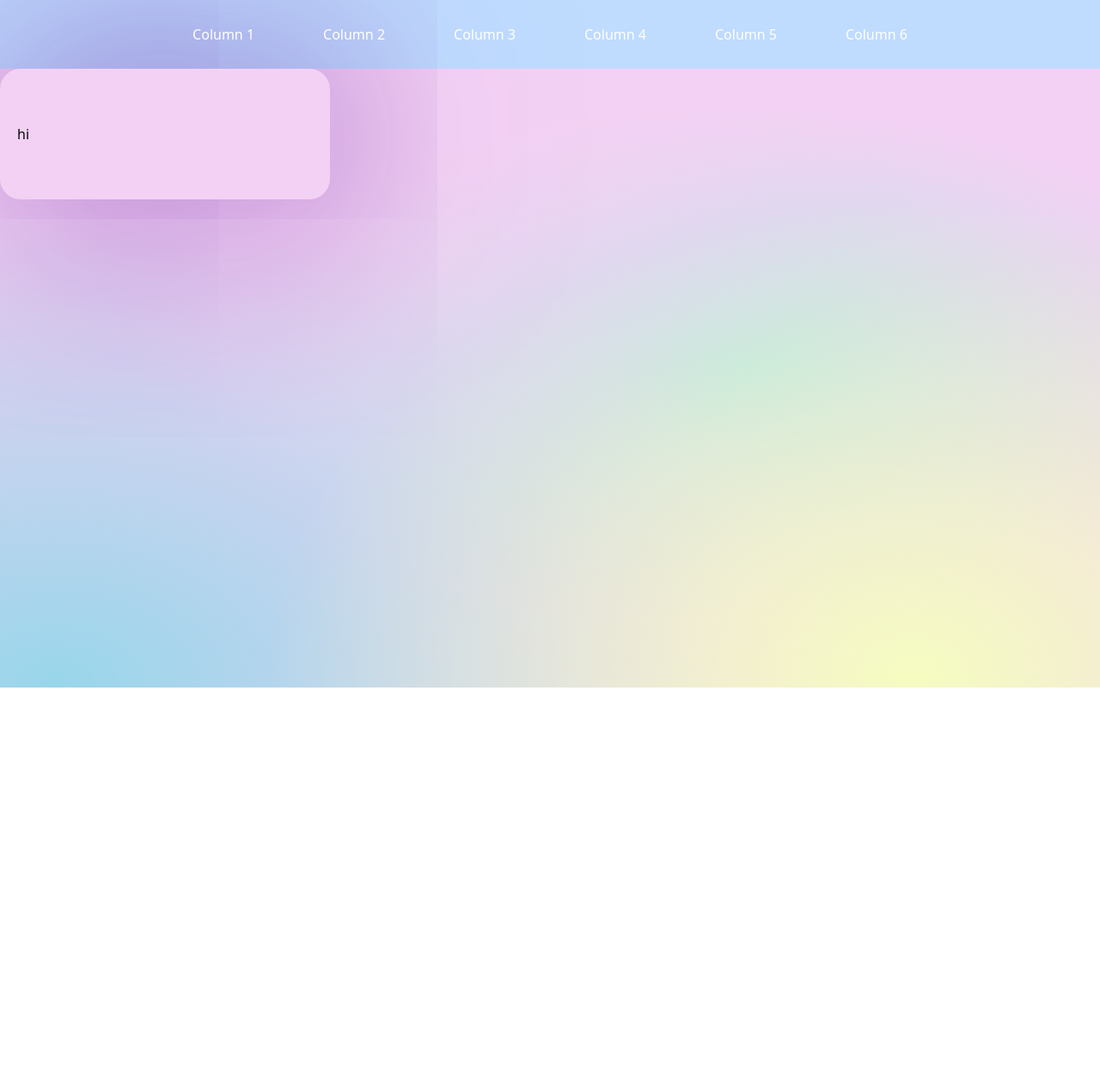
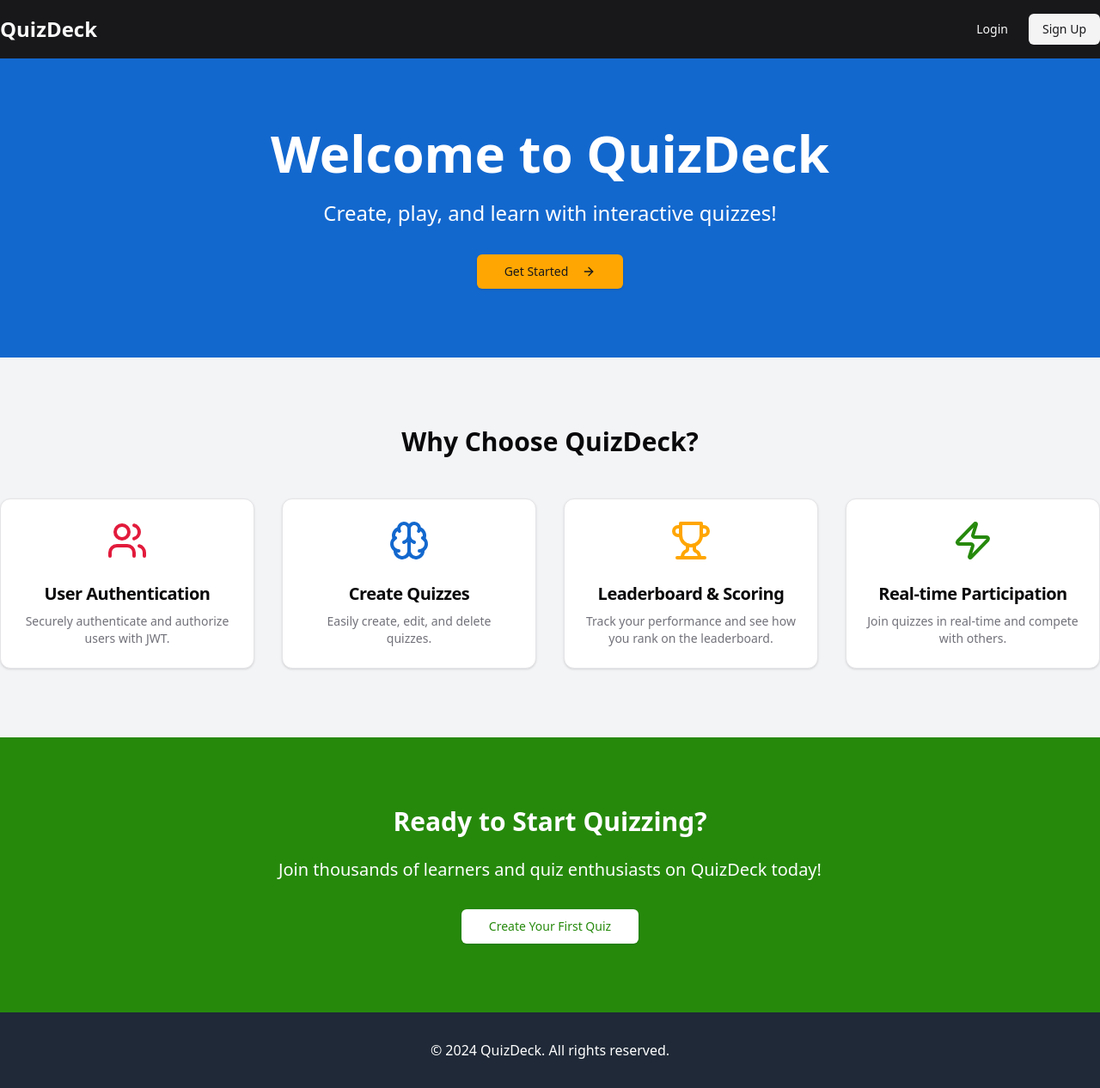
Before and after one commit to smresponsibilities/QuizDeck, a React (Vite) app in the folder frontend/: page / in a window 1280 px wide. Shown: the whole page at 86% size. Before the commit the page ends 800 px from the top, so only its background shows below. Built offline with nearby package versions, Linux system fonts and the light colour scheme.

Commit message:
feat(ui): Create landing page

```diff
--- a/frontend/src/components/footer.jsx
+++ b/frontend/src/components/footer.jsx
@@ -1,12 +1,9 @@
 export default function Footer() {
   return (
-    <div className="inset-x-0 bottom-0 flex flex-col items-center justify-center gap-1 bg-black p-3">
-      <p className="text-white">Row 1</p>
-      <p className="text-white">Row 2</p>
-      <p className="text-white">Row 3</p>
-      <p className="text-white">Row 4</p>
-      <p className="text-white">Row 5</p>
-      <p className="text-white">Row 6</p>
+    <div className="bg-gray-800 text-white py-8">
+      <div className="container mx-auto text-center">
+        <p>&copy; 2024 QuizDeck. All rights reserved.</p>
+      </div>
     </div>
   );
 }
--- a/frontend/src/components/navbar.jsx
+++ b/frontend/src/components/navbar.jsx
@@ -1,12 +1,15 @@
+import { Button } from "@/components/ui/button";
+
 export default function Navbar() {
   return (
-    <div className="inset-x-0 top-0 flex h-20 flex-row items-center justify-center gap-20 bg-blue-200">
-      <p className="text-white">Column 1</p>
-      <p className="text-white">Column 2</p>
-      <p className="text-white">Column 3</p>
-      <p className="text-white">Column 4</p>
-      <p className="text-white">Column 5</p>
-      <p className="text-white">Column 6</p>
+    <div className="bg-primary text-primary-foreground py-4">
+      <div className="container mx-auto flex justify-between items-center">
+        <h1 className="text-2xl font-bold">QuizDeck</h1>
+        <nav>
+          <Button variant="ghost">Login</Button>
+          <Button variant="secondary" className="ml-2">Sign Up</Button>
+        </nav>
+      </div>
     </div>
   );
 }
--- a/frontend/src/pages/landing.jsx
+++ b/frontend/src/pages/landing.jsx
@@ -1,14 +1,84 @@
-import Card from "../components/card";
+import { Button } from "@/components/ui/button";
+import { Card, CardContent, CardDescription, CardHeader, CardTitle } from "@/components/ui/card";
+import { ArrowRight, Users, Brain, Trophy, Zap } from 'lucide-react';
+import Navbar from "../components/navbar";
 import Footer from "../components/footer";
-import Navbar from "../components/navbar";
-// import "./landingpage.css";
-// import React from "react";
 
 export default function LandingPage() {
   return (
-    <div className="gradient h-screen">
+    <div className="min-h-screen bg-gray-100 flex flex-col">
       <Navbar />
-      <Card>hi</Card>
+
+
+      <div className="flex-grow">
+
+        <section className="bg-[#1368ce] text-white py-20">
+          <div className="container mx-auto text-center">
+            <h2 className="text-4xl md:text-6xl font-bold mb-6">Welcome to QuizDeck</h2>
+            <p className="text-xl md:text-2xl mb-8">Create, play, and learn with interactive quizzes!</p>
+            <Button size="lg" className="bg-[#ffa602] text-primary hover:bg-[#ff9502]">
+              Get Started <ArrowRight className="ml-2" />
+            </Button>
+          </div>
+        </section>
+
+        <section className="py-20">
+          <div className="container mx-auto">
+            <h3 className="text-3xl font-bold text-center mb-12">Why Choose QuizDeck?</h3>
+            <div className="grid grid-cols-1 md:grid-cols-2 lg:grid-cols-4 gap-8">
+              <FeatureCard
+                icon={<Users className="h-12 w-12 text-[#e21b3c]" />}
+                title="User Authentication"
+                description="Securely authenticate and authorize users with JWT."
+              />
+              <FeatureCard
+                icon={<Brain className="h-12 w-12 text-[#1368ce]" />}
+                title="Create Quizzes"
+                description="Easily create, edit, and delete quizzes."
+              />
+              <FeatureCard
+                icon={<Trophy className="h-12 w-12 text-[#ffa602]" />}
+                title="Leaderboard & Scoring"
+                description="Track your performance and see how you rank on the leaderboard."
+
+              />
+              <FeatureCard
+                icon={<Zap className="h-12 w-12 text-[#26890c]" />}
+                title="Real-time Participation"
+                description="Join quizzes in real-time and compete with others."
+
+              />
+            </div>
+          </div>
+        </section>
+
+
+        <section className="bg-[#26890c] text-white py-20">
+          <div className="container mx-auto text-center">
+            <h3 className="text-3xl font-bold mb-6">Ready to Start Quizzing?</h3>
+            <p className="text-xl mb-8">Join thousands of learners and quiz enthusiasts on QuizDeck today!</p>
+            <Button size="lg" className="bg-white text-[#26890c] hover:bg-gray-100">
+              Create Your First Quiz
+            </Button>
+          </div>
+        </section>
+      </div>
+
+      <Footer />
     </div>
   );
 }
+
+function FeatureCard({ icon, title, description }) {
+  return (
+    <Card className="transition-all duration-300 hover:shadow-lg hover:-translate-y-1">
+      <CardHeader>
+        <CardTitle className="flex items-center justify-center">{icon}</CardTitle>
+      </CardHeader>
+      <CardContent>
+        <CardTitle className="text-xl mb-2 text-center">{title}</CardTitle>
+        <CardDescription className="text-center">{description}</CardDescription>
+      </CardContent>
+    </Card>
+  );
+}
```
